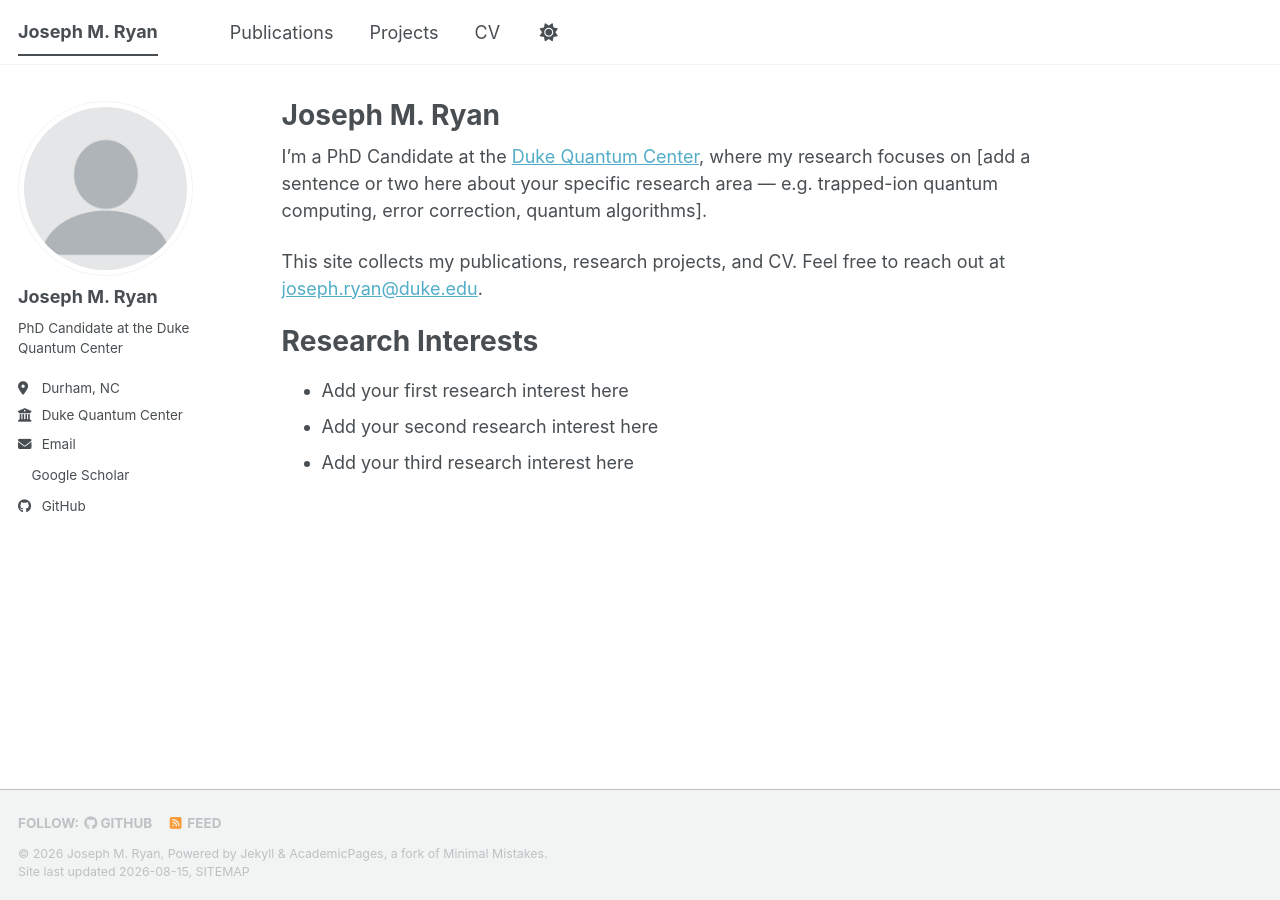
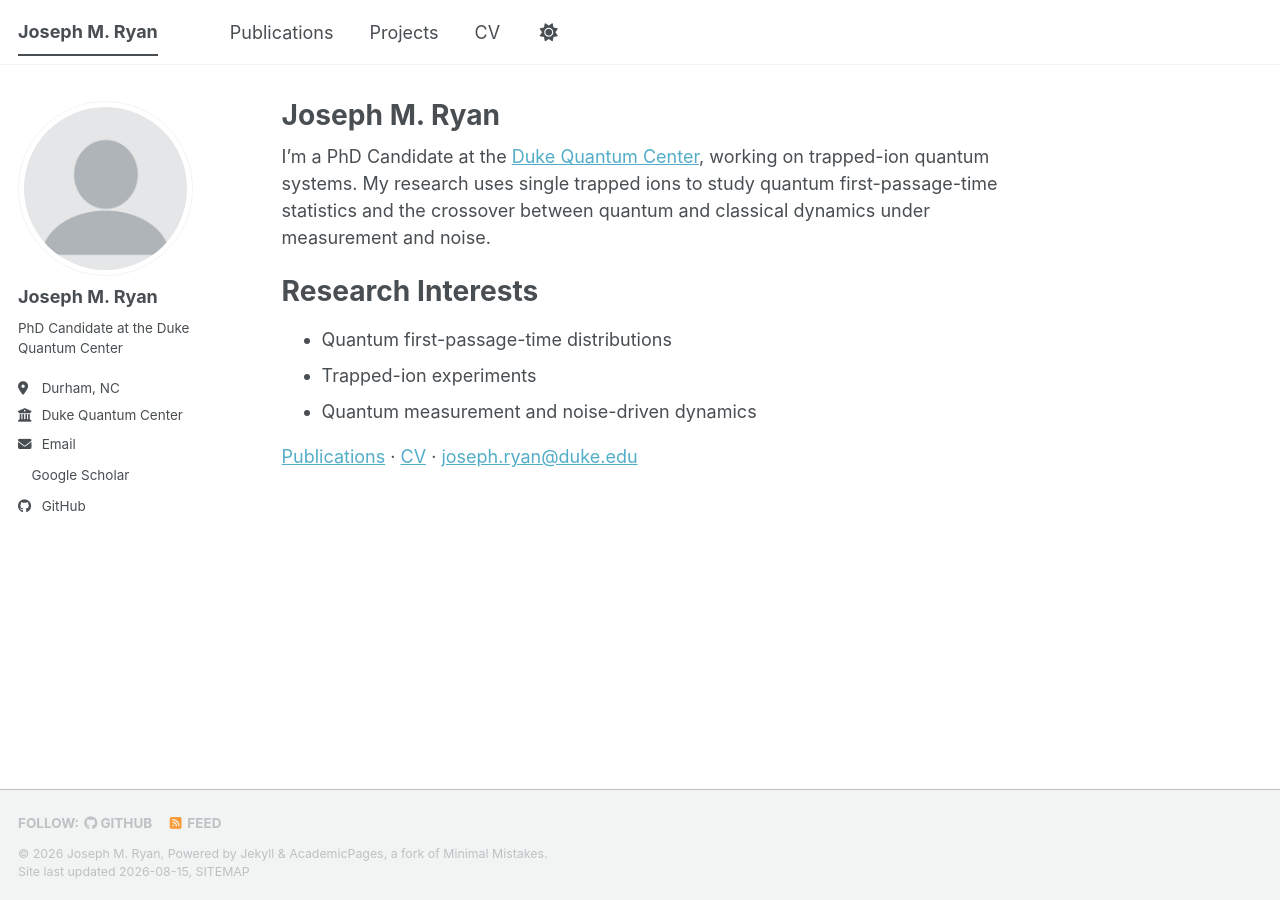
Before and after one commit to joseph-ryan-quantum/joseph-ryan-quantum.github.io, a Jekyll site: the page built from _pages/about.md, in a window 1280 px wide. Built offline with Jekyll 4.4.1, drawn with Linux system fonts in a browser that asks for light colours; a style sheet for code colours, icons or effects is not loaded.

Commit message:
Correct PRR publication date and write minimal research profile

```diff
--- a/_pages/about.md
+++ b/_pages/about.md
@@ -7,12 +7,12 @@ redirect_from:
   - /about.html
 ---
 
-I'm a PhD Candidate at the [Duke Quantum Center](https://quantum.duke.edu/), where my research focuses on [add a sentence or two here about your specific research area — e.g. trapped-ion quantum computing, error correction, quantum algorithms].
-
-This site collects my publications, research projects, and CV. Feel free to reach out at [joseph.ryan@duke.edu](mailto:joseph.ryan@duke.edu).
+I'm a PhD Candidate at the [Duke Quantum Center](https://quantum.duke.edu/), working on trapped-ion quantum systems. My research uses single trapped ions to study quantum first-passage-time statistics and the crossover between quantum and classical dynamics under measurement and noise.
 
 Research Interests
 ======
-- Add your first research interest here
-- Add your second research interest here
-- Add your third research interest here
+- Quantum first-passage-time distributions
+- Trapped-ion experiments
+- Quantum measurement and noise-driven dynamics
+
+[Publications](/publications/) · [CV](/cv/) · [joseph.ryan@duke.edu](mailto:joseph.ryan@duke.edu)
```
Also changed, not shown: _publications/2026-05-07-quantum-first-passage-time-distributions.md (renamed from _publications/2026-04-01-quantum-first-passage-time-distributions.md, +2 -2 lines).
